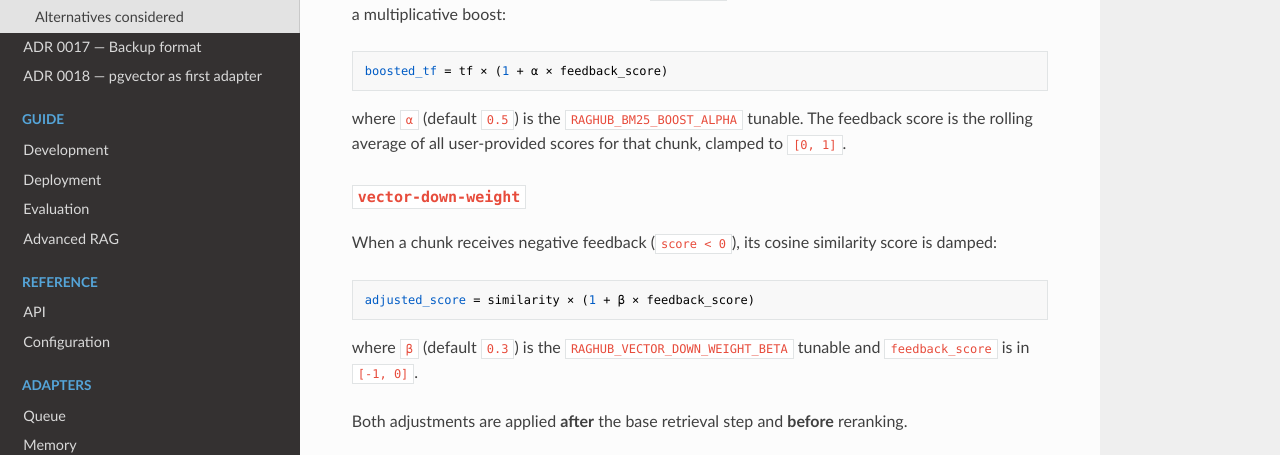
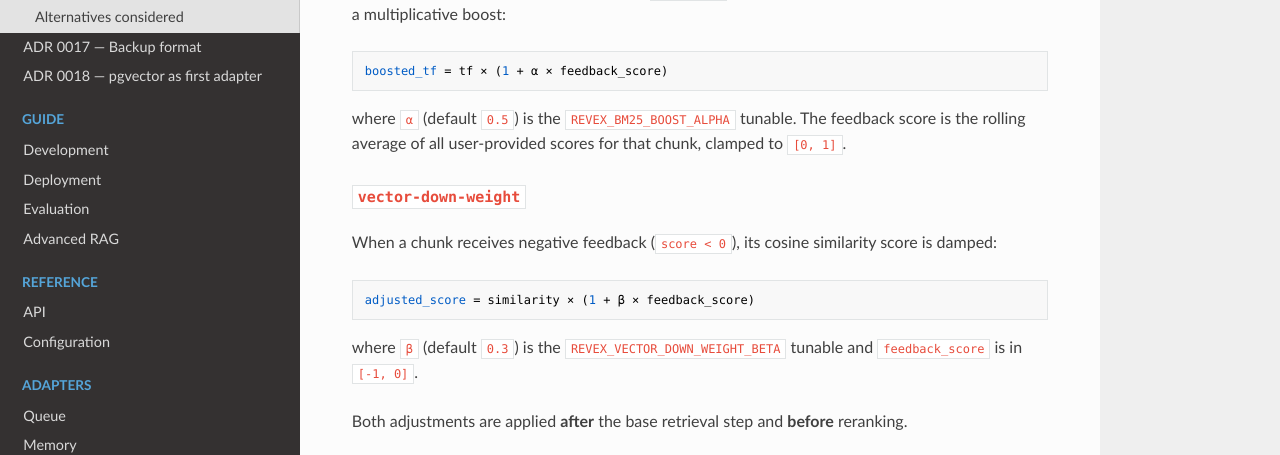
Before and after one commit to sachncs/raghub, an MkDocs documentation site: the page built from docs/adr/0016-feedback-loop.md, in a window 1280 px wide and 900 px high, scrolled down 469 px. Shown: the part 147-602 px from the top of the window. Built offline with MkDocs 1.6.1, drawn with Linux system fonts in a browser that asks for light colours; nearby versions of some CDN libraries.

Commit message:
docs(rebrand): rename references in 0016-feedback-loop.md

````diff
--- a/docs/adr/0016-feedback-loop.md
+++ b/docs/adr/0016-feedback-loop.md
@@ -24,7 +24,7 @@ frequencies are scaled up by a multiplicative boost:
 boosted_tf = tf × (1 + α × feedback_score)
 ```
 
-where `α` (default `0.5`) is the `RAGHUB_BM25_BOOST_ALPHA` tunable.
+where `α` (default `0.5`) is the `REVEX_BM25_BOOST_ALPHA` tunable.
 The feedback score is the rolling average of all user-provided scores
 for that chunk, clamped to `[0, 1]`.
 
@@ -37,7 +37,7 @@ similarity score is damped:
 adjusted_score = similarity × (1 + β × feedback_score)
 ```
 
-where `β` (default `0.3`) is the `RAGHUB_VECTOR_DOWN_WEIGHT_BETA`
+where `β` (default `0.3`) is the `REVEX_VECTOR_DOWN_WEIGHT_BETA`
 tunable and `feedback_score` is in `[-1, 0]`.
 
 Both adjustments are applied **after** the base retrieval step and
````
